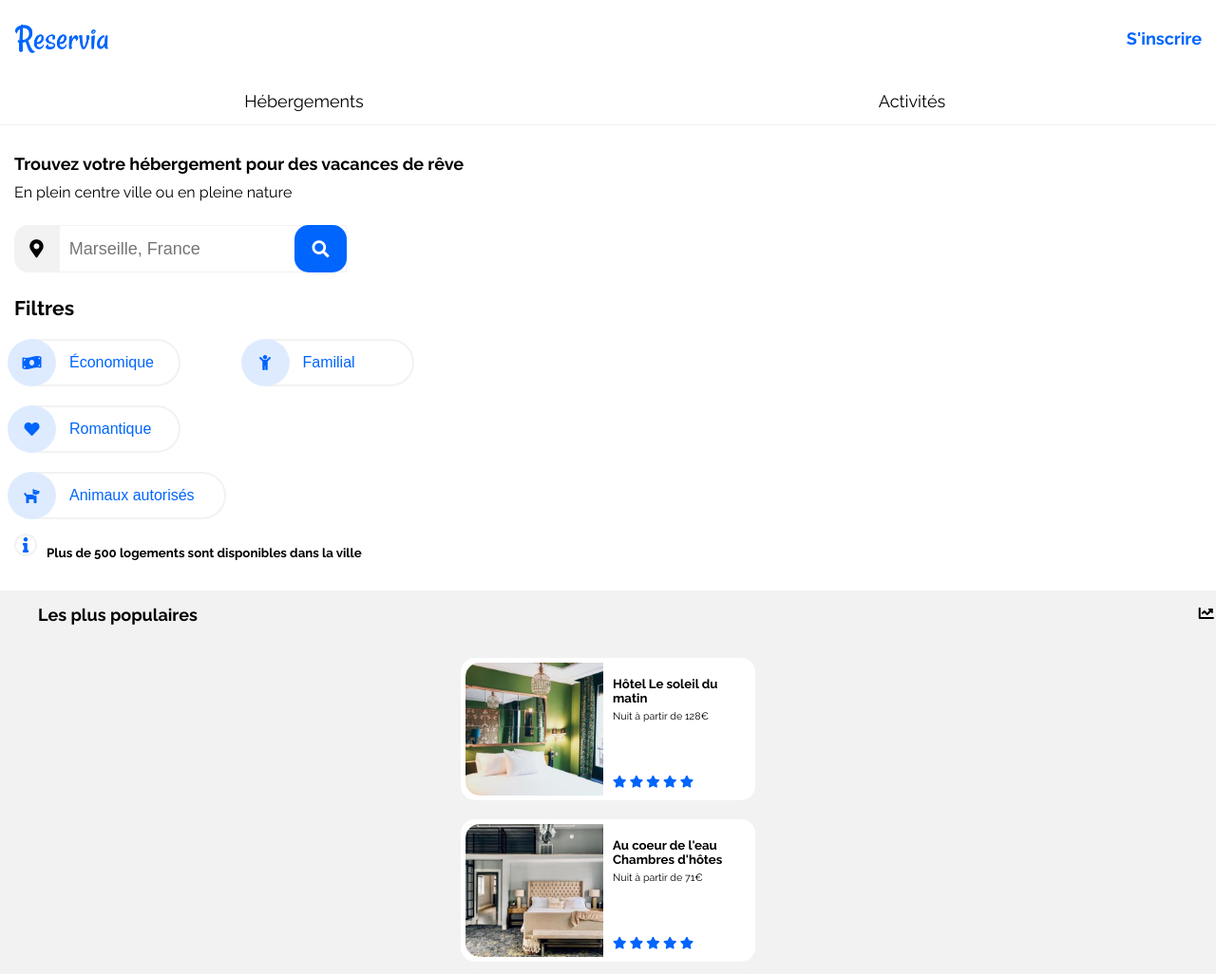
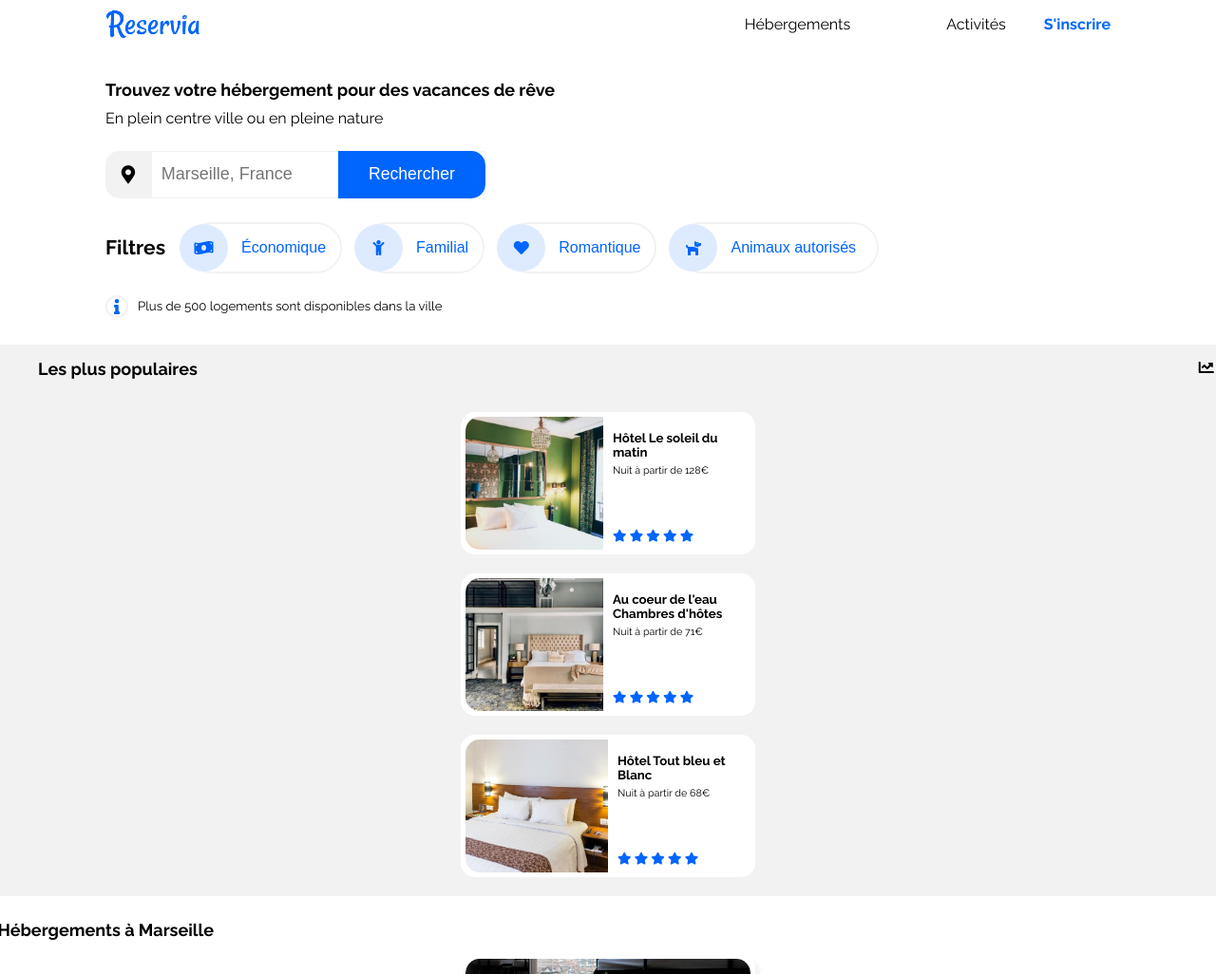
Before and after one commit to Nabi652/Hajou_2_050420211, a plain HTML site: page index.html in a window 1280 px wide. Shown: the top 1026 px of the page at 95% size. Drawn offline with Linux system fonts and the light colour scheme.

Commit message:
header version desktop

```diff
--- a/style.css
+++ b/style.css
@@ -925,3 +925,114 @@ footer ul {
     justify-content: space-between;
   }
 }
+/* -----------------------------version desktop-------------------------------*/
+
+@media (min-width: 1025px) {
+    /* ------------------------- centrer le site à 85% de la page sauf footer -----------------*/
+
+    .site-entier {
+      width: 85%;
+      margin-left: auto;
+      margin-right: auto;
+    }
+
+    /* -------------------------------- menu de navigation -------------------------*/
+    .menu {
+      display: flex;
+      border-bottom: 1px solid white;
+      font-size: 1rem;
+    }
+
+    .menu1:hover,
+    .menu2:hover {
+      border-top: 3px solid #0065fc;
+      border-bottom: 0;
+      color: var(--main-bg-blue);
+    }
+
+    .menu1,
+    .menu2 {
+      width: 50%;
+      height: 100%;
+    }
+
+    .menu1 {
+      margin-left: 350px;
+    }
+
+    .menu2 {
+      margin-left: 130px;
+    }
+
+    ul.menu {
+      margin-bottom: 3%;
+    }
+
+    /* ----------------------- titre h1----------------------------------*/
+
+    h1 {
+      font-size: large;
+    }
+
+    /* ---------------------------------- icone loupe --------------------------------*/
+
+    .fa-search {
+      display: none;
+    }
+
+    /* ----------------------------inversion mot rechercher -------------------------------*/
+
+    .blue-button::after {
+      content: " Rechercher";
+      color: white;
+      font-size: 1.1rem;
+    }
+
+    /* ------------------------------------ bouton bleu -------------------------------*/
+
+    .flexForm button {
+      width: 155px;
+      border-top-left-radius: 0;
+      border-bottom-left-radius: 0;
+    }
+
+    /* ------------------------------ barre recherche -----------------------------*/
+
+    .flexForm {
+      max-width: 400px;
+    }
+    /* -------------------------------filtre -------------------------*/
+
+    .filtre {
+      display: flex;
+      max-width: 706px;
+    }
+    /* ----------------------- h3 : 1er fitlre ------------------------------------*/
+
+    h3 {
+      margin-top: 14px;
+      margin-right: 12px;
+    }
+
+    /* --------------------------------- tous les filtres sauf le 1er ------------------------------*/
+
+    .filtre button:nth-child(2),
+    .filtre button:nth-child(3),
+    .filtre button:nth-child(4) {
+      margin-right: 10px;
+      padding-right: 15px;
+    }
+
+    .filtre button:nth-child(5) {
+      padding-right: 20px;
+      min-width: 190px;
+    }
+
+    /* ---------------------------- icone info --------------------------*/
+
+    .fa-info {
+      align-self: center;
+    }
+    .fa-info + h5 {
+      font-weight: normal;
+    }
```
